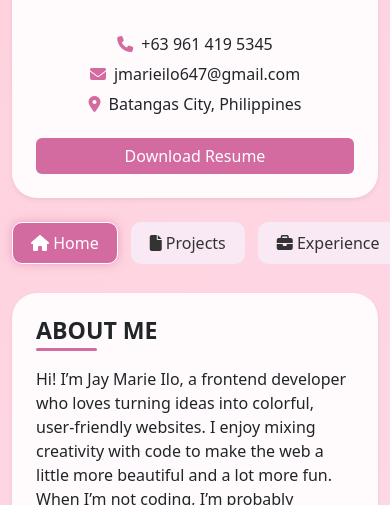
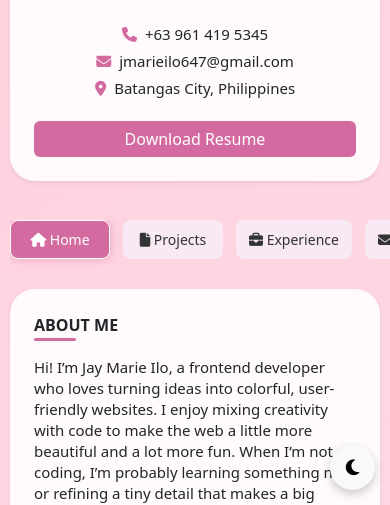
Before and after one commit to jmarie713/My-Portfolio, a website: page index.html in a window 390 px wide. Shown: the part 339-844 px from the top of the page. Drawn offline with nearby package versions, Linux system fonts and the light colour scheme.

Commit message:
Add files via upload
fixed (mobile)

```diff
--- a/style.css
+++ b/style.css
@@ -308,12 +308,82 @@ button, a, .skill-box, .social-links a {
   color: #d36ba0 !important;
 }
 
+/* ===== MOBILE FIXES ===== */
 @media (max-width: 768px) {
+
+  /* Make container full width and less padding */
+  .container {
+    padding: 20px 10px;
+  }
+
+  /* Stack left and right sections vertically */
+  .row.g-4 {
+    flex-direction: column;
+  }
+
+  .col-lg-4, .col-lg-8 {
+    width: 100%;
+  }
+
+  /* Profile card spacing smaller */
+  .col-lg-4 .card {
+    padding: 1.5rem;
+    margin-bottom: 15px;
+  }
+
+  /* Navigation buttons scrollable row */
   .nav-buttons {
-    flex-wrap: wrap;
-    justify-content: center;
+    display: flex;
+    overflow-x: auto;
+    flex-wrap: nowrap;
+    justify-content: flex-start;
+    gap: 8px;
+    padding-bottom: 6px;
   }
+
+  .nav-buttons::-webkit-scrollbar {
+    display: none;
+  }
+
   .nav-btn {
-    margin-bottom: 5px;
+    flex: 0 0 auto;
+    font-size: 14px;
+    padding: 8px 12px;
+    border-radius: 8px;
+  }
+
+  /* Dark mode toggle icon smaller + reposition */
+  #toggle-theme {
+    position: fixed;
+    bottom: 15px;
+    right: 15px;
+    z-index: 1000;
+    width: 45px;
+    height: 45px;
+    box-shadow: 0 4px 10px rgba(0,0,0,0.2);
+  }
+
+  #toggle-theme i {
+    font-size: 18px;
+  }
+
+  /* Project images smaller */
+  .project-img {
+    height: 160px;
+  }
+
+  /* Reduce card padding */
+  .card.section {
+    padding: 1.5rem;
+  }
+
+  /* Center text a bit tighter */
+  p {
+    font-size: 15px;
+    line-height: 1.4;
+  }
+
+  h3, h4, h5, h6 {
+    font-size: 1rem;
   }
 }
```
